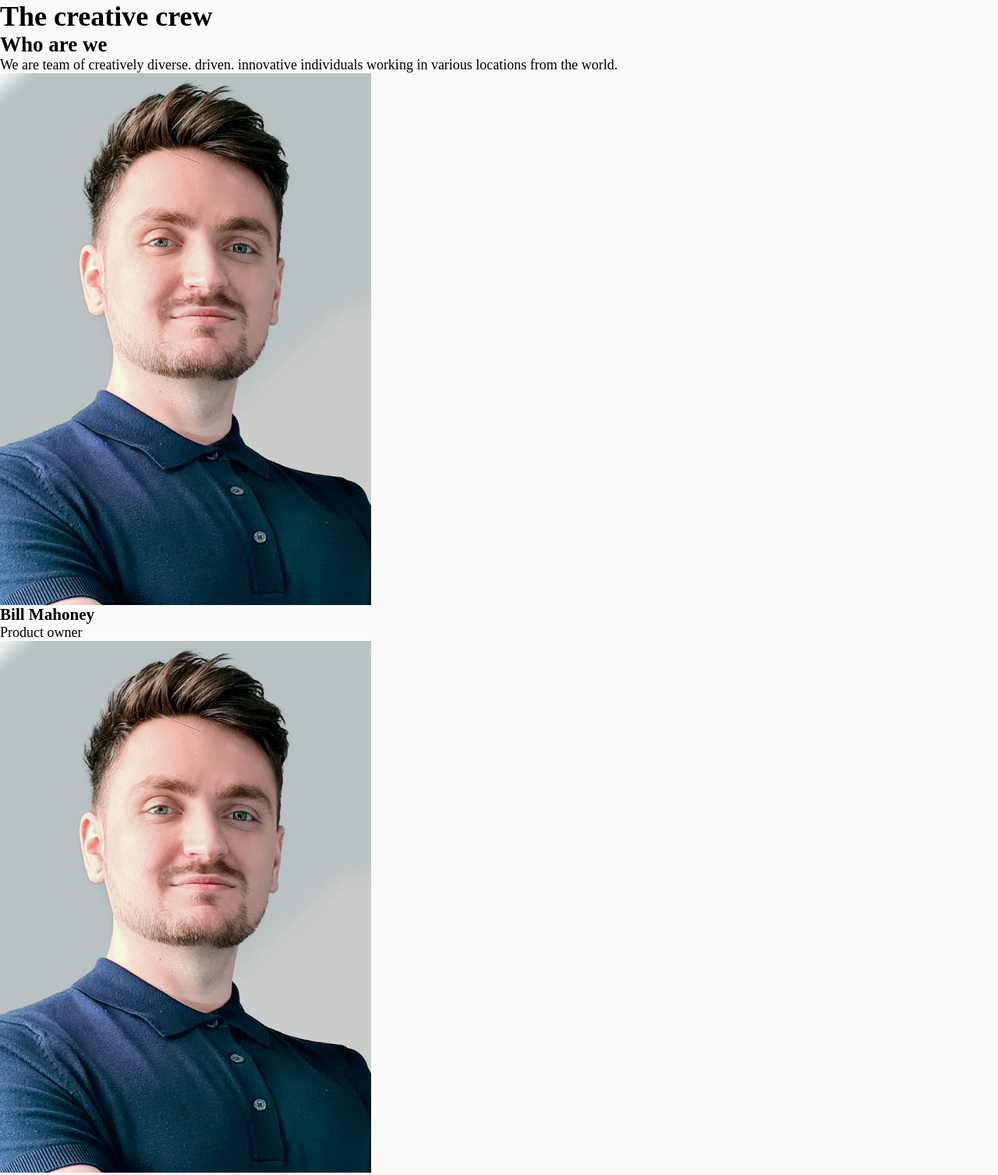
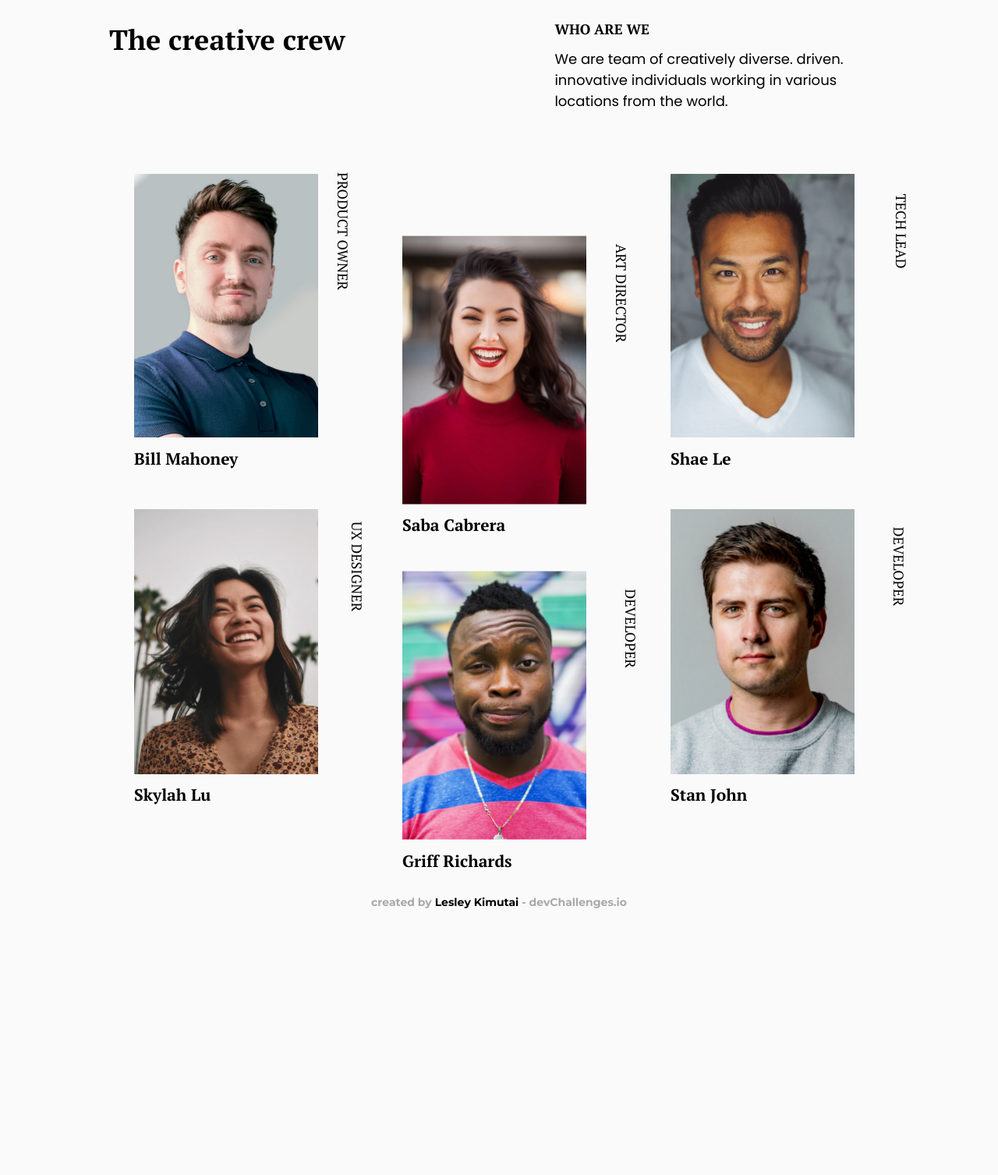
Before and after one commit to issagoodlifeInc/MyTeam, a plain HTML site: page index.html in a window 1280 px wide. Shown: the top 1507 px of the page at 78% size. After the commit the page ends 1184 px from the top, so only its background shows below. Drawn offline with Linux system fonts and the light colour scheme.

Commit message:
Finished styling the grid items

```diff
--- a/assets/styles.css
+++ b/assets/styles.css
@@ -1,7 +1,6 @@
 *,
 *::after,
 *::before {
-  margin: 0;
   box-sizing: border-box;
 }
 /*
@@ -16,17 +15,134 @@ h2,
 h3,
 h4,
 p {
+  padding: 0;
   margin: 0;
 }
 
 body {
   min-height: 100vh;
-
   background-color: #fafafa;
   font-size: 1.125rem;
+  line-height: 1.5;
+}
+
+h1,
+h2,
+h3 {
+  font-family: "PT Serif", serif;
+  font-weight: 600;
+}
+
+header {
+  margin-block-start: 1.5rem;
+}
+
+header h1 {
+  font-size: 2.25rem;
+  margin-block-end: 1rem;
+}
+
+.header__body h2 {
+  text-transform: uppercase;
+  font-size: 1.125rem;
+  padding-block-end: 0.7rem;
+}
+
+.header__text {
+  font-family: "Poppins", sans-serif;
+  font-size: 400;
+}
+
+footer {
+  font-size: 0.875rem;
+  font-family: "Montserrat", sans-serif;
+  color: #a9a9a9;
+  text-align: center;
+  padding-block: 1rem;
+}
+
+footer a {
+  color: #000000;
+  text-decoration: none;
+  transition: color 200ms ease-in-out;
+}
+
+footer a:hover {
+  color: #a9a9a9;
 }
 
 img {
   max-height: 100%;
   display: block;
 }
+
+.container {
+  width: min(1000px, 100% - 2rem);
+  margin-inline: auto;
+}
+
+.da__crew {
+  margin-block: 5rem;
+  display: grid;
+  grid-template-columns: repeat(auto-fit, minmax(min(100%, 250px), 1fr));
+  gap: 2rem;
+}
+
+.crew {
+  position: relative;
+  max-width: 300px;
+  padding-inline: 2rem;
+}
+
+.crew h3 {
+  padding-block: 0.7rem;
+}
+
+.crew img {
+  width: 100%;
+}
+
+.crew__title {
+  position: absolute;
+  text-transform: uppercase;
+  font-family: "PT Serif", serif;
+  font-size: 400;
+  top: 15%;
+  right: -25%;
+  transform: rotate(90deg);
+}
+
+.crew:nth-child(3n-1) {
+  transform: translateY(20%);
+}
+
+@media only screen and (width > 600px) {
+  header {
+    display: grid;
+    grid-template-columns: 2fr 1.5fr;
+  }
+}
+@media only screen and (width < 850px) {
+  .da__crew {
+    gap: 1rem;
+    grid-template-columns: repeat(auto-fit, minmax(min(100%, 250px), 1fr));
+  }
+  .crew {
+    max-width: 270px;
+  }
+  .crew:nth-child(3n-1) {
+    transform: translateY(0%);
+  }
+  .crew:nth-child(even) {
+    transform: translateY(20%);
+  }
+}
+
+@media only screen and (width < 550px) {
+  .da__crew {
+    place-items: center;
+  }
+  .crew:nth-child(even) {
+    transform: translateY(0%);
+  }
+}
--- a/index.html
+++ b/index.html
@@ -41,27 +41,27 @@
         <p class="crew__title">Product owner</p>
       </div>
       <div class="crew">
-        <img src="./assets/images/photo1.png" alt="crew" />
+        <img src="./assets/images/photo2.png" alt="crew" />
         <h3 class="crew__name">Saba Cabrera</h3>
         <p class="crew__title">Art director</p>
       </div>
       <div class="crew">
-        <img src="./assets/images/photo1.png" alt="crew" />
+        <img src="./assets/images/photo3.png" alt="crew" />
         <h3 class="crew__name">Shae Le</h3>
         <p class="crew__title">Tech Lead</p>
       </div>
       <div class="crew">
-        <img src="./assets/images/photo1.png" alt="crew" />
+        <img src="./assets/images/photo4.png" alt="crew" />
         <h3 class="crew__name">Skylah Lu</h3>
         <p class="crew__title">Ux Designer</p>
       </div>
       <div class="crew">
-        <img src="./assets/images/photo1.png" alt="crew" />
+        <img src="./assets/images/photo5.png" alt="crew" />
         <h3 class="crew__name">Griff Richards</h3>
         <p class="crew__title">Developer</p>
       </div>
       <div class="crew">
-        <img src="./assets/images/photo1.png" alt="crew" />
+        <img src="./assets/images/photo6.png" alt="crew" />
         <h3 class="crew__name">Stan John</h3>
         <p class="crew__title">Developer</p>
       </div>
```
